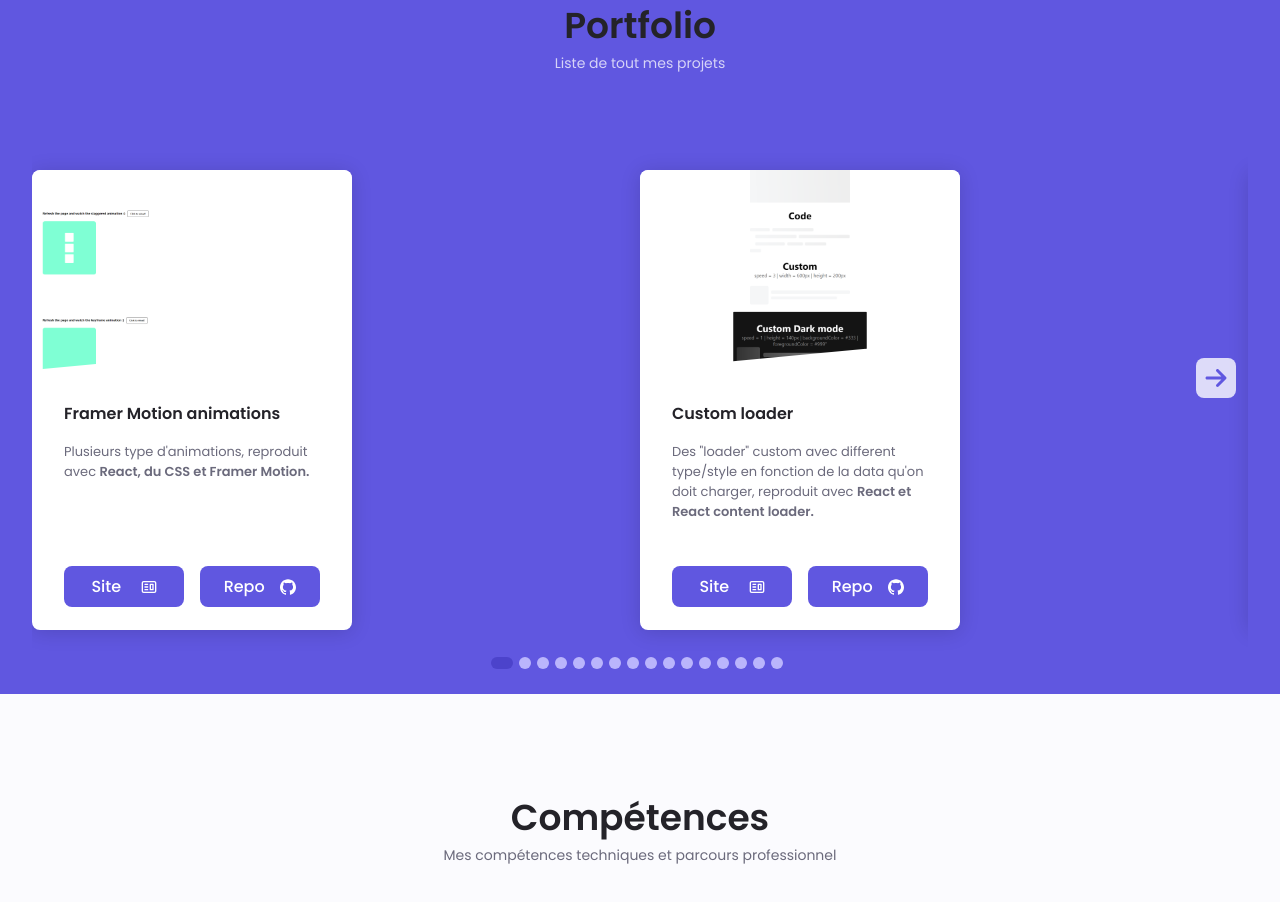
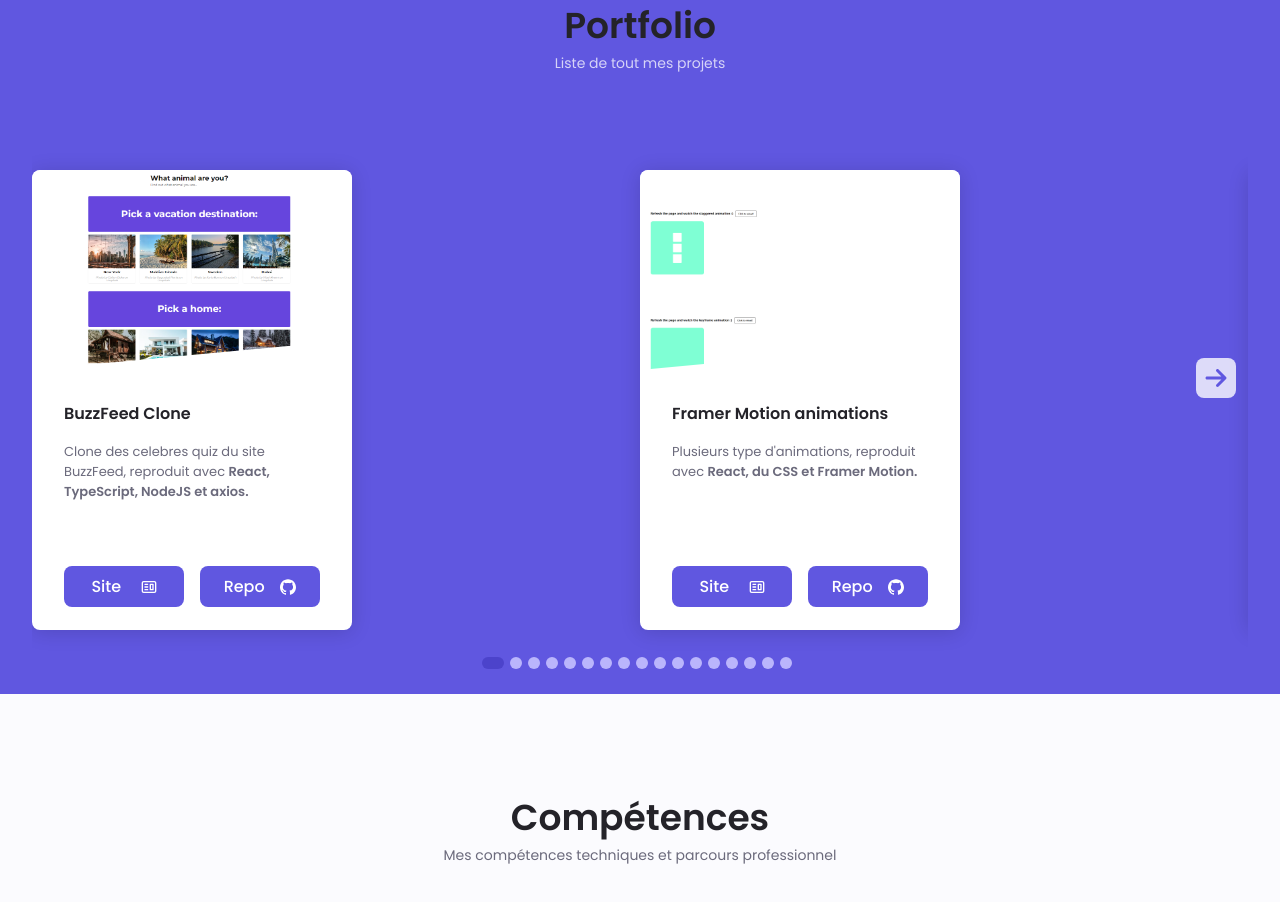
Before and after one commit to FabKaiz/portfolio-react, a React (Create React App) app: page / in a window 1280 px wide. Shown: the part 1800-2702 px from the top of the page. Built offline with nearby package versions, Linux system fonts and the light colour scheme; no server answers.

Commit message:
created data object for new data

```diff
--- a/src/constants/data.js
+++ b/src/constants/data.js
@@ -2,6 +2,15 @@
 import images from './images'
 
 const projects = [
+  {
+    id: 33,
+    title: 'BuzzFeed Clone',
+    description: `Clone des celebres quiz du site BuzzFeed, reproduit avec `,
+    projectSite: 'https://typescript-buzzfeed-clone-production-602d.up.railway.app/',
+    projectRepo: 'https://github.com/FabKaiz/typescript-buzzfeed-clone',
+    img: images.buzzfeed,
+    codeLanguage: 'React, TypeScript, NodeJS et axios',
+  },
   {
     id: 32,
     title: 'Framer Motion animations',
--- a/src/constants/images.js
+++ b/src/constants/images.js
@@ -49,7 +49,8 @@
 import crappoCrypto   from '../assets/websiteScreenshot/crappoCrypto.png'
 import reactSpring1   from '../assets/websiteScreenshot/reactSpring1.png'
 import contentLoader  from '../assets/websiteScreenshot/contentLoader.png'
-import framerMotion  from '../assets/websiteScreenshot/framerMotion.png'
+import framerMotion   from '../assets/websiteScreenshot/framerMotion.png'
+import buzzfeed       from '../assets/websiteScreenshot/buzzfeed.png'
 
 
 // eslint-disable-next-line import/no-anonymous-default-export
@@ -106,4 +107,5 @@
   reactSpring1,
   contentLoader,
   framerMotion,
+  buzzfeed,
 };
```
